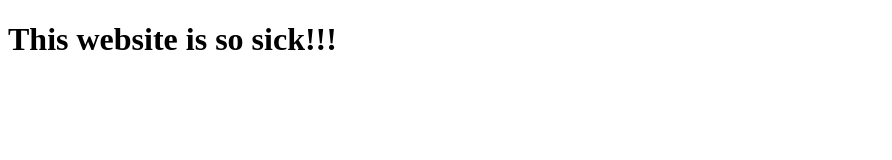
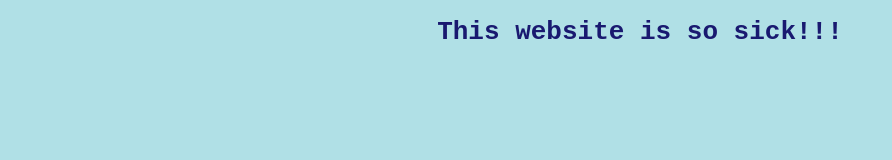
Before and after one commit to trevormedley/deployment-demo, a plain HTML site: page client/index.html in a window 1280 px wide. Shown: the whole page, without its empty margins (0-892 px from the left). Drawn offline with Linux system fonts and the light colour scheme.

Commit message:
Added CSS

```diff
--- a/client/index.html
+++ b/client/index.html
@@ -1,6 +1,7 @@
 <!DOCTYPE html>
 <html lang="en">
 <head>
+  <link rel="stylesheet" href="styles.css">
   <meta charset="UTF-8">
   <meta http-equiv="X-UA-Compatible" content="IE=edge">
   <meta name="viewport" content="width=device-width, initial-scale=1.0">
--- /dev/null
+++ b/client/styles.css
@@ -0,0 +1,14 @@
+* {
+    font-family: monospace;
+    color: midnightblue;
+    background-color: powderblue;
+}
+
+h1 {
+    text-align: center;
+    transition: 250ms;
+}
+
+h1:hover {
+    color: teal;
+}
```
